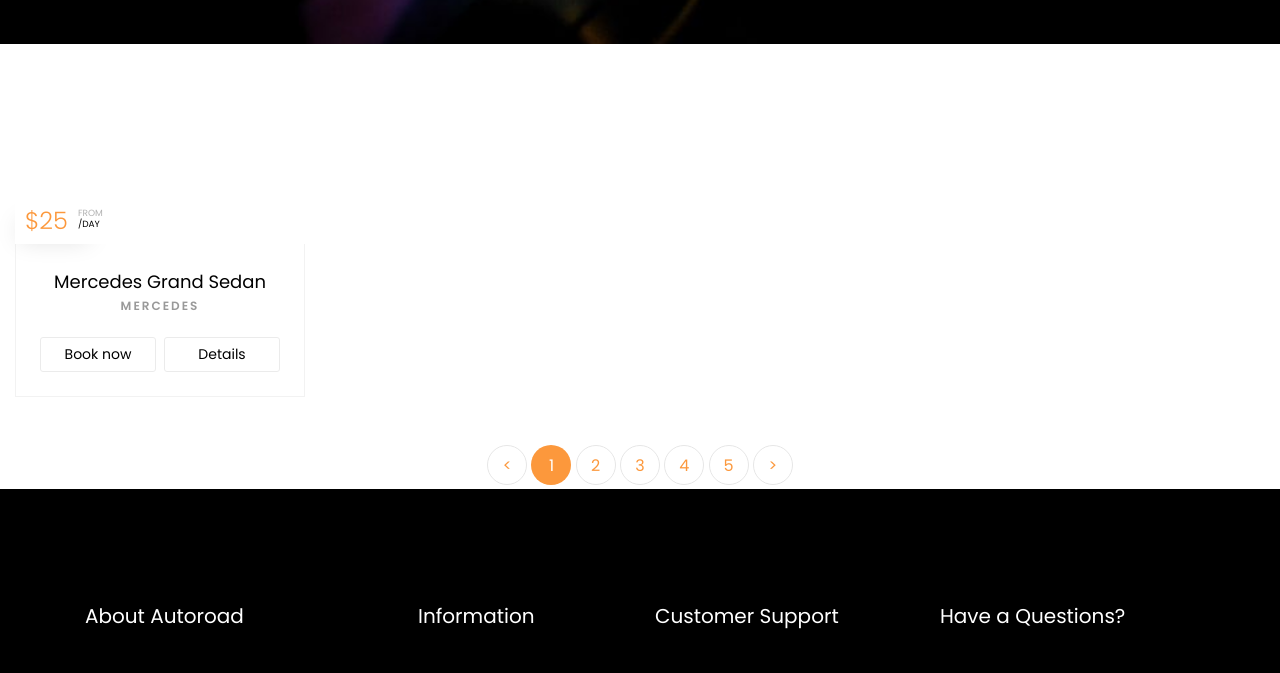
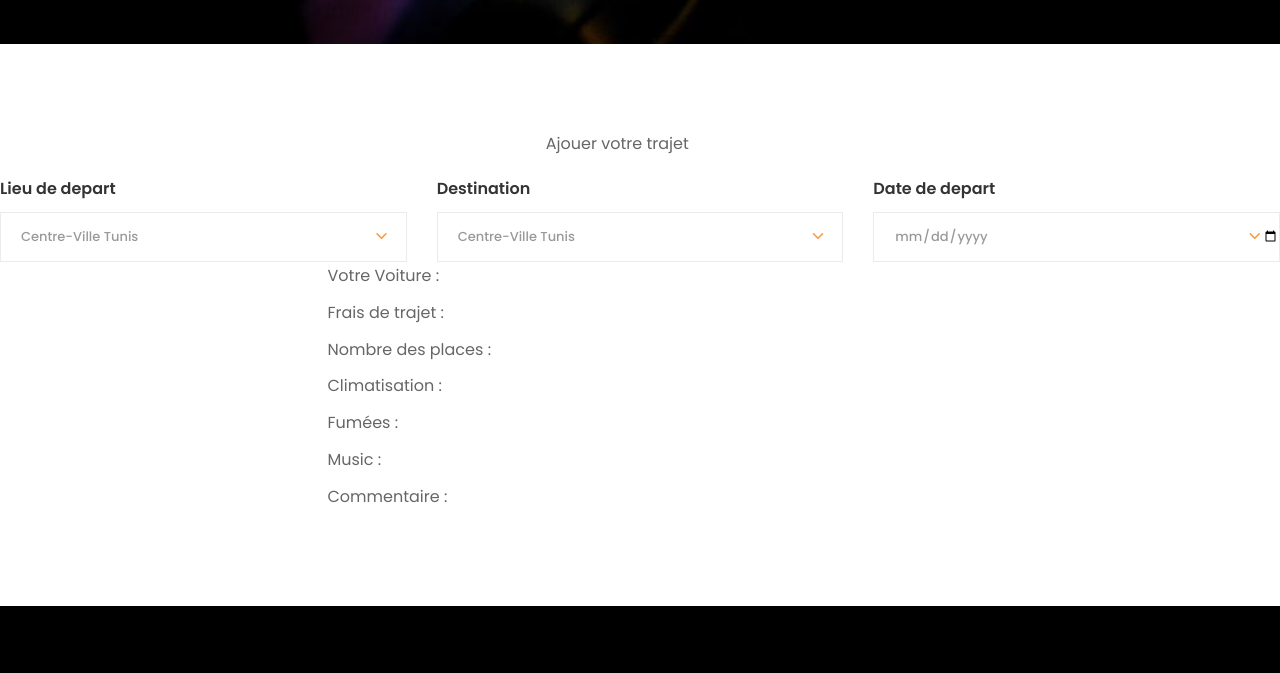
Before and after one commit to AissaAmor/Covoiturage, a plain HTML site: page car.html in a window 1280 px wide. Shown: the part 656-1329 px from the top of the page. Drawn offline with Linux system fonts and the light colour scheme; some packages are replaced by stand-ins of ours; no server answers; files whose address does not match are found by name.

Commit message:
AJOUT ANNONCE

```diff
--- a/car.html
+++ b/car.html
@@ -1,11 +1,13 @@
 <!DOCTYPE html>
 <html lang="en">
+
 <head>
 	<title>Autoroad - Free Bootstrap 4 Template by Colorlib</title>
 	<meta charset="utf-8">
 	<meta name="viewport" content="width=device-width, initial-scale=1, shrink-to-fit=no">
 
-    <link href="https://fonts.googleapis.com/css?family=Poppins:200,300,400,500,600,700,800&display=swap" rel="stylesheet">
+	<link href="https://fonts.googleapis.com/css?family=Poppins:200,300,400,500,600,700,800&display=swap"
+		rel="stylesheet">
 
 	<link rel="stylesheet" href="css/open-iconic-bootstrap.min.css">
 	<link rel="stylesheet" href="css/animate.css">
@@ -26,12 +28,14 @@
 	<link rel="stylesheet" href="css/icomoon.css">
 	<link rel="stylesheet" href="css/style.css">
 </head>
+
 <body>
 
 	<nav class="navbar navbar-expand-lg navbar-dark ftco_navbar bg-dark ftco-navbar-light" id="ftco-navbar">
 		<div class="container">
 			<a class="navbar-brand" href="index.html">Auto<span>road</span></a>
-	      <button class="navbar-toggler" type="button" data-toggle="collapse" data-target="#ftco-nav" aria-controls="ftco-nav" aria-expanded="false" aria-label="Toggle navigation">
+			<button class="navbar-toggler" type="button" data-toggle="collapse" data-target="#ftco-nav"
+				aria-controls="ftco-nav" aria-expanded="false" aria-label="Toggle navigation">
 				<span class="oi oi-menu"></span> Menu
 			</button>
 
@@ -49,7 +53,8 @@
 	</nav>
 	<!-- END nav -->
 
-    <section class="hero-wrap hero-wrap-2 js-fullheight" style="background-image: url('images/taswira.jpg');" data-stellar-background-ratio="0.5">
+	<section class="hero-wrap hero-wrap-2 js-fullheight" style="background-image: url('images/taswira.jpg');"
+		data-stellar-background-ratio="0.5">
 		<div class="overlay"></div>
 		<div class="container">
 			<div class="row no-gutters slider-text js-fullheight align-items-end justify-content-start">
@@ -60,6 +65,85 @@
 			</div>
 		</div>
 	</section>
+	<div class="row">
+		<div class="col-md-5"></div>
+		<div class="col-md-7"><br><br><br>
+			<p>Ajouer votre trajet</p>
+		</div>
+	</div>
+	<form action="#" class="search-property-1">
+		<div class="row">
+			<div class="col-lg align-items-end">
+				<div class="form-group">
+					<label for="#">Lieu de depart</label>
+					<div class="form-field">
+						<div class="select-wrap">
+							<div class="icon"><span class="ion-ios-arrow-down"></span></div>
+							<select name="" id="" class="form-control">
+								<option value="">Centre-Ville Tunis</option>
+								<option value="">Ariana</option>
+								<option value="">El-morouj</option>
+								<option value="">Manouba</option>
+								<option value="">Lac2</option>
+								<option value="">El-marsa</option>
+								<option value="">Benzerte</option>
+								<option value="">Sousse</option>
+								<option value="">Monastir</option>
+								<option value="">Sfax</option>
+								<option value="">Nabeul</option>
+							</select>
+						</div>
+					</div>
+				</div>
+			</div>
+			<div class="col-lg align-items-end">
+				<div class="form-group">
+					<label for="#">Destination</label>
+					<div class="form-field">
+						<div class="select-wrap">
+							<div class="icon"><span class="ion-ios-arrow-down"></span></div>
+							<select name="" id="" class="form-control">
+								<option value="">Centre-Ville Tunis</option>
+								<option value="">Ariana</option>
+								<option value="">El-morouj</option>
+								<option value="">Manouba</option>
+								<option value="">Lac2</option>
+								<option value="">El-marsa</option>
+								<option value="">Benzerte</option>
+								<option value="">Sousse</option>
+								<option value="">Monastir</option>
+								<option value="">Sfax</option>
+								<option value="">Nabeul</option>
+							</select>
+						</div>
+					</div>
+				</div>
+			</div>
+			<div class="col-lg align-items-end">
+				<div class="form-group">
+					<label for="#">Date de depart</label>
+					<div class="form-field">
+						<div class="select-wrap">
+							<div class="icon"><span class="ion-ios-arrow-down"></span></div>
+							<input type="date" class="form-control"> </select>
+						</div>
+					</div>
+				</div>
+			</div>
+		</div>
+		<div class="row">
+			<div class="col-md-3"></div>
+			<div class="col-md-9">
+				<label>Votre Voiture :</label><br>
+				<label>Frais de trajet :</label><br>
+				<label>Nombre des places :</label><br>
+				<label>Climatisation :</label><br>
+				<label>Fumées :</label><br>
+				<label>Music :</label><br>
+				<label>Commentaire :</label><br>
+			</div>
+		</div>
+		<br><br><br>
 
 		<!-- <section class="ftco-section">
     	<div class="container">
@@ -264,7 +348,7 @@
     					</div>
     				</div>
     			 </div> -->
-    			<div class="col-md-3">
+		<!-- <div class="col-md-3">
     				 <div class="car-wrap ftco-animate">
     					<div class="img d-flex align-items-end" >
     						<div class="price-wrap d-flex">
@@ -299,7 +383,7 @@
           </div>
         </div>
     	</div>
-    </section>
+    </section>  -->
 
 
 		<footer class="ftco-footer ftco-bg-dark ftco-section">
@@ -308,7 +392,8 @@
 					<div class="col-md">
 						<div class="ftco-footer-widget mb-4">
 							<h2 class="ftco-heading-2">About Autoroad</h2>
-              <p>Far far away, behind the word mountains, far from the countries Vokalia and Consonantia, there live the blind texts.</p>
+							<p>Far far away, behind the word mountains, far from the countries Vokalia and Consonantia,
+								there live the blind texts.</p>
 							<ul class="ftco-footer-social list-unstyled float-md-left float-lft mt-5">
 								<li class="ftco-animate"><a href="#"><span class="icon-twitter"></span></a></li>
 								<li class="ftco-animate"><a href="#"><span class="icon-facebook"></span></a></li>
@@ -345,9 +430,12 @@
 							<h2 class="ftco-heading-2">Have a Questions?</h2>
 							<div class="block-23 mb-3">
 								<ul>
-	                <li><span class="icon icon-map-marker"></span><span class="text">203 Fake St. Mountain View, San Francisco, California, USA</span></li>
-	                <li><a href="#"><span class="icon icon-phone"></span><span class="text">+2 392 3929 210</span></a></li>
-	                <li><a href="#"><span class="icon icon-envelope"></span><span class="text">info@yourdomain.com</span></a></li>
+									<li><span class="icon icon-map-marker"></span><span class="text">203 Fake St.
+											Mountain View, San Francisco, California, USA</span></li>
+									<li><a href="#"><span class="icon icon-phone"></span><span class="text">+2 392 3929
+												210</span></a></li>
+									<li><a href="#"><span class="icon icon-envelope"></span><span
+												class="text">info@yourdomain.com</span></a></li>
 								</ul>
 							</div>
 						</div>
@@ -356,9 +444,14 @@
 				<div class="row">
 					<div class="col-md-12 text-center">
 
-            <p><!-- Link back to Colorlib can't be removed. Template is licensed under CC BY 3.0. -->
-  Copyright &copy;<script>document.write(new Date().getFullYear());</script> All rights reserved | This template is made with <i class="icon-heart color-danger" aria-hidden="true"></i> by <a href="https://colorlib.com" target="_blank">Colorlib</a>
-  <!-- Link back to Colorlib can't be removed. Template is licensed under CC BY 3.0. --></p>
+						<p>
+							<!-- Link back to Colorlib can't be removed. Template is licensed under CC BY 3.0. -->
+							Copyright &copy;
+							<script>document.write(new Date().getFullYear());</script> All rights reserved | This
+							template is made with <i class="icon-heart color-danger" aria-hidden="true"></i> by <a
+								href="https://colorlib.com" target="_blank">Colorlib</a>
+							<!-- Link back to Colorlib can't be removed. Template is licensed under CC BY 3.0. -->
+						</p>
 					</div>
 				</div>
 			</div>
@@ -367,7 +460,10 @@
 
 
 		<!-- loader -->
-  <div id="ftco-loader" class="show fullscreen"><svg class="circular" width="48px" height="48px"><circle class="path-bg" cx="24" cy="24" r="22" fill="none" stroke-width="4" stroke="#eeeeee"/><circle class="path" cx="24" cy="24" r="22" fill="none" stroke-width="4" stroke-miterlimit="10" stroke="#F96D00"/></svg></div>
+		<div id="ftco-loader" class="show fullscreen"><svg class="circular" width="48px" height="48px">
+				<circle class="path-bg" cx="24" cy="24" r="22" fill="none" stroke-width="4" stroke="#eeeeee" />
+				<circle class="path" cx="24" cy="24" r="22" fill="none" stroke-width="4" stroke-miterlimit="10"
+					stroke="#F96D00" /></svg></div>
 
 
 		<script src="js/jquery.min.js"></script>
@@ -384,9 +480,11 @@
 		<script src="js/bootstrap-datepicker.js"></script>
 		<script src="js/jquery.timepicker.min.js"></script>
 		<script src="js/scrollax.min.js"></script>
-  <script src="https://maps.googleapis.com/maps/api/js?key=AIzaSyBVWaKrjvy3MaE7SQ74_uJiULgl1JY0H2s&sensor=false"></script>
+		<script
+			src="https://maps.googleapis.com/maps/api/js?key=AIzaSyBVWaKrjvy3MaE7SQ74_uJiULgl1JY0H2s&sensor=false"></script>
 		<script src="js/google-map.js"></script>
 		<script src="js/main.js"></script>
 
 </body>
+
 </html>
--- /dev/null
+++ b/js/annonce.js
@@ -0,0 +1,3 @@
+function check(){
+
+}
```
Also changed, not shown: index.html (+1 -1 lines), css/style.css. Lines whose indentation alone changed are shown as unchanged.
